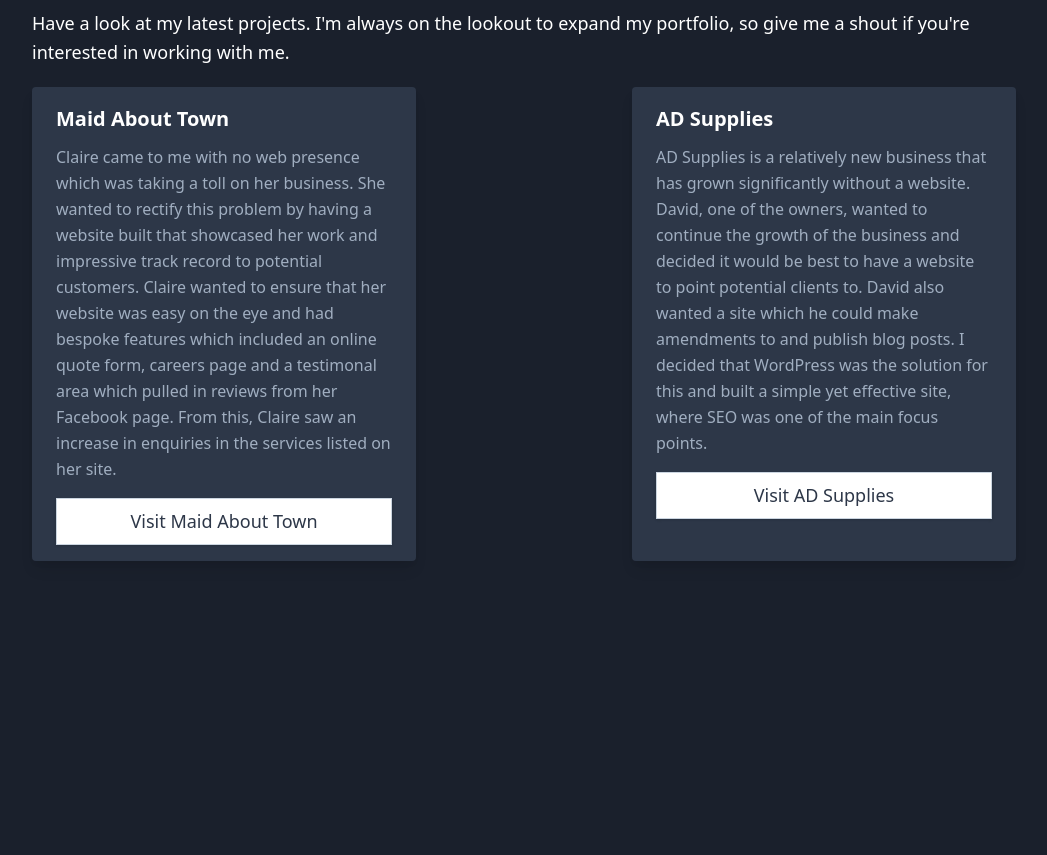
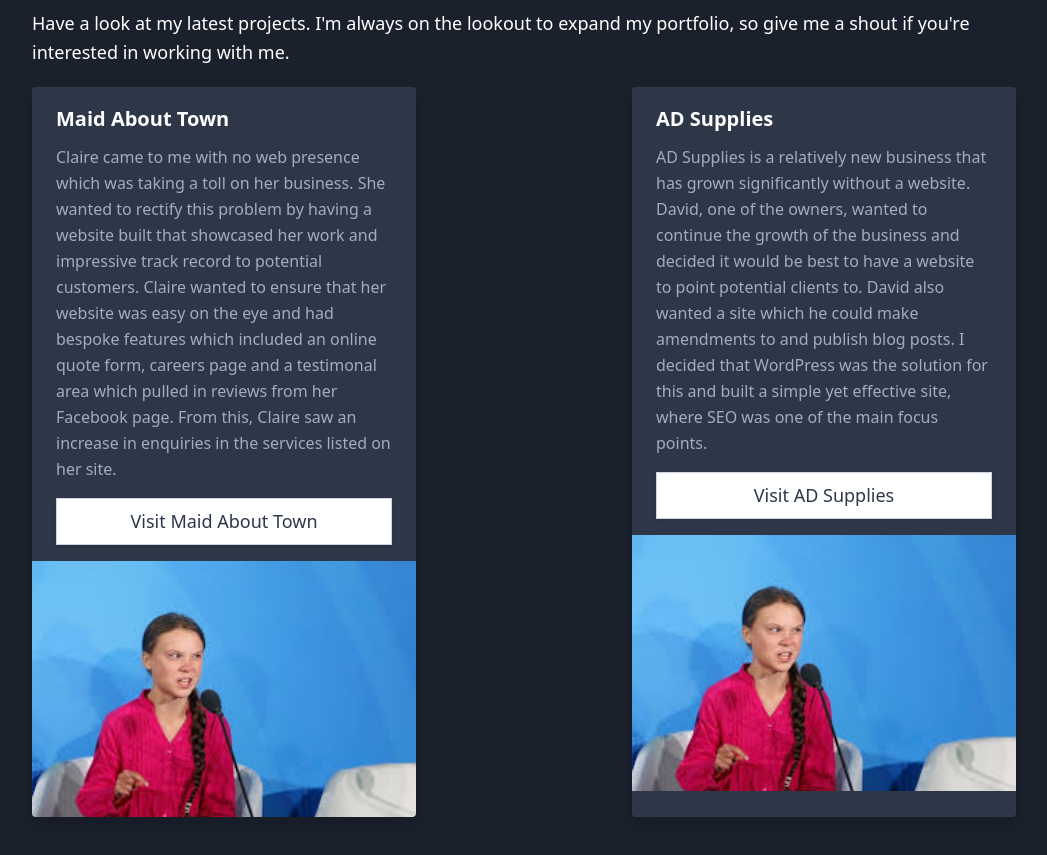
Before and after one commit to PatrickWhitehouse/gatsby-portfolio, a Gatsby site: page /work in a window 1280 px wide. Shown: the part 151-1006 px from the top of the page, without its empty margins (116-1163 px from the left). Before the commit the page ends 800 px from the top, so only its background shows below. Built offline with nearby package versions, Linux system fonts and the light colour scheme; Gatsby itself is replaced by a stand-in of ours.

Commit message:
get images working with json ifle

```diff
--- a/gatsby-config.js
+++ b/gatsby-config.js
@@ -12,13 +12,6 @@
       options: {
         name: `images`,
         path: `${__dirname}/src/images`,
-      },
-    },
-    {
-      resolve: `gatsby-source-filesystem`,
-      options: {
-        name: `work`,
-        path: `${__dirname}/src/images/work`,
       },
     },
     {
--- a/src/components/card.js
+++ b/src/components/card.js
@@ -1,6 +1,7 @@
 import React from "react"
+import Img from 'gatsby-image'
 
-const Card = ({ name, description, link }) => (
+const Card = ({ name, description, link, image }) => (
   <div className="max-w-sm rounded overflow-hidden shadow-lg bg-gray-800 mb-3 sm:mb-0">
     <div className="px-6 py-4">
       <div className="font-bold text-xl mb-2">{name}</div>
@@ -9,6 +10,7 @@
         Visit {name}
       </a>
     </div>
+    <Img fluid={image} />
   </div>
 )
 
--- a/src/data/work.json
+++ b/src/data/work.json
@@ -4,13 +4,13 @@
         "name": "Maid About Town",
         "link": "https://maidabouttown.cleaning",
         "description": "Claire came to me with no web presence which was taking a toll on her business. She wanted to rectify this problem by having a website built that showcased her work and impressive track record to potential customers. Claire wanted to ensure that her website was easy on the eye and had bespoke features which included an online quote form, careers page and a testimonal area which pulled in reviews from her Facebook page. From this, Claire saw an increase in enquiries in the services listed on her site.",
-        "image": "./"
+        "image": "./test.jpeg"
     },
     {
         "id": 1,
         "name": "AD Supplies",
         "link": "https://ad-supplies.com",
         "description": "AD Supplies is a relatively new business that has grown significantly without a website. David, one of the owners, wanted to continue the growth of the business and decided it would be best to have a website to point potential clients to. David also wanted a site which he could make amendments to and publish blog posts. I decided that WordPress was the solution for this and built a simple yet effective site, where SEO was one of the main focus points.",
-        "image": "./"
+        "image": "./test.jpeg"
     }
 ]
--- a/src/pages/work.js
+++ b/src/pages/work.js
@@ -2,17 +2,24 @@
 import { useStaticQuery, graphql } from "gatsby"
 import Layout from "../components/layout"
 import Card from "../components/card"
+
 const Work = () => {
   const queryCall = useStaticQuery(graphql`
   query {
-     allWorkJson {
+    allWorkJson {
     edges {
       node {
         id
-        image
         name
         description
         link
+        image {
+          childImageSharp {
+            fluid {
+               ...GatsbyImageSharpFluid_withWebp_tracedSVG
+            }
+          }
+        }
       }
     }
   }
@@ -35,6 +42,7 @@
             name={node.name}
             description={node.description}
             link={node.link}
+            image={node.image.childImageSharp.fluid}
           />
         ))}
       </div>
```
Also changed, not shown: src/data/test.jpeg (renamed from src/images/work/test.jpeg).
